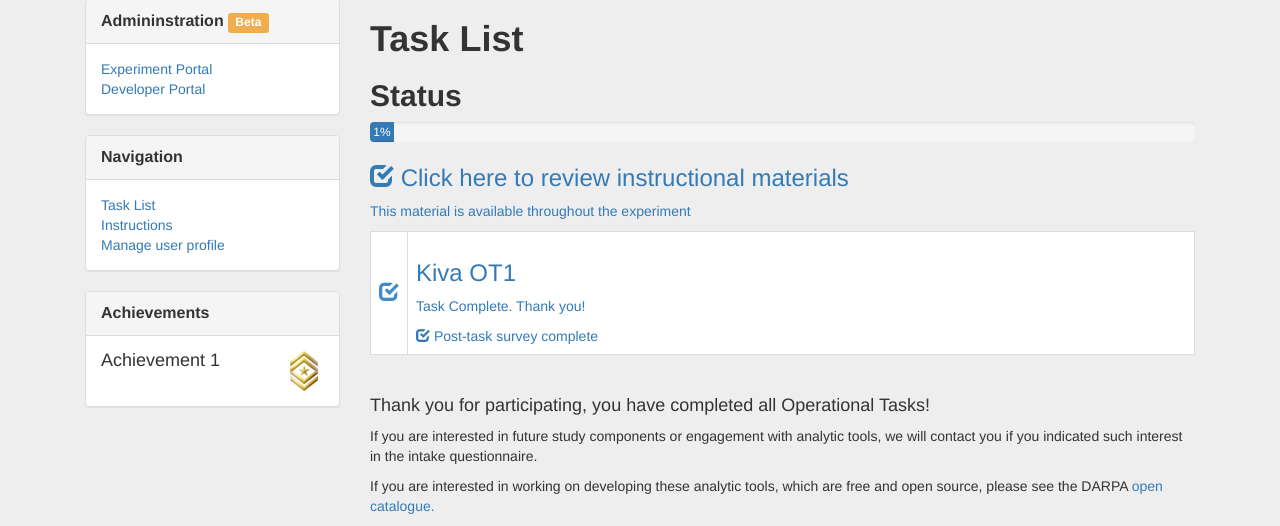
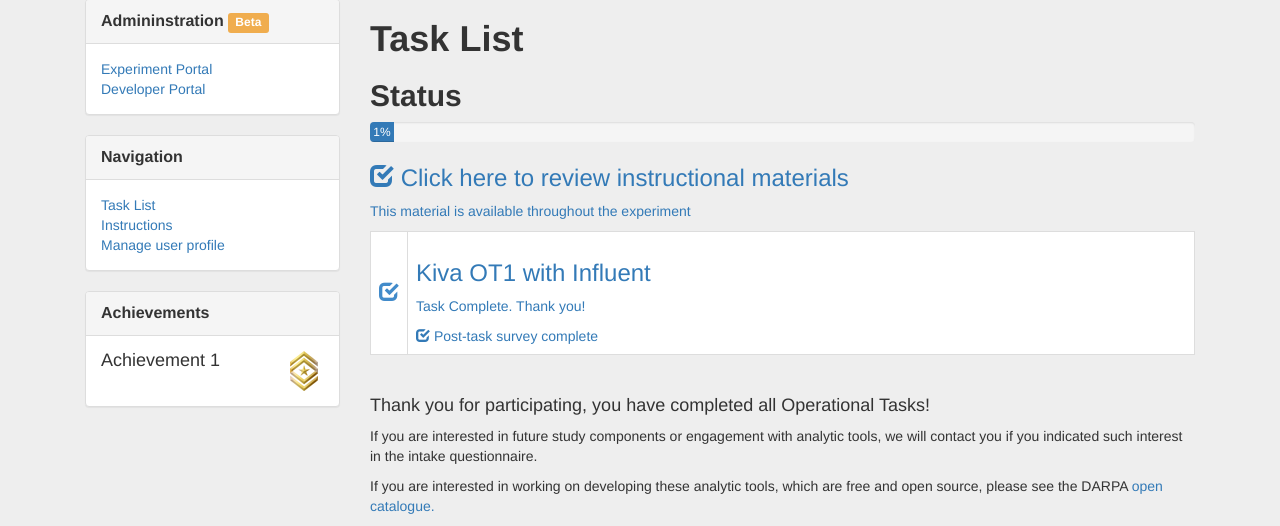
Before and after one commit to apache/incubator-flagon-stout, a Django app: page /tasking/task_list/ in a window 1280 px wide. Shown: the part 83-609 px from the top of the page. Run offline with Django 3.2, Linux system fonts and the light colour scheme; a user stored in the database is signed in; data comes from the database, SQL or seed files in the repository; tables that the repository leaves empty hold one stand-in row (values such as "Sample post"); some libraries are stand-ins or nearby versions.

Commit message:
update task list links with product names

```diff
--- a/op_tasks/templates/task_list.html
+++ b/op_tasks/templates/task_list.html
@@ -47,7 +47,7 @@
           </td>
           <td>
             <div style="font-size: 18px;">
-              <span class="heading">{{task.op_task.name}}</span>
+              <span class="heading">{{task.op_task.name}} with {{task.product.name}}</span>
               <span class="pull-right text">Task Complete. Thank You!</span>
             </div>
           </td>
@@ -60,7 +60,7 @@
           </td>
           <td>
             <div class="task-current">
-              <h3 class="heading disabled">{{task.op_task.name}}</h3>
+              <h3 class="heading disabled">{{task.op_task.name}} with {{task.product.name}}</h3>
               <p class="text disabled">Task Complete. Thank You!</p>
               <a href="" data-toggle="modal" data-target="#exit-{{task.pk}}">
                 <span class="glyphicon glyphicon-hand-right"></span>
@@ -77,7 +77,7 @@
           </td>
           <td>
             <a href="{% url 'op_tasks:product' task_pk=task.pk %}">
-              <h3 class="heading">{{task.op_task.name}}</h3>
+              <h3 class="heading">{{task.op_task.name}} with {{task.product.name}}</h3>
               <p class="text">Task Complete.  Thank you!</p>
             <a class="task-current" href="" data-toggle="modal" data-target="#exit-{{task.pk}}">
               <span class="glyphicon glyphicon-hand-right"></span>
@@ -93,7 +93,7 @@
           </td>
           <td>
             <a href="{% url 'op_tasks:product' task_pk=task.pk %}">
-              <h3 class="heading">{{task.op_task.name}}</h3>
+              <h3 class="heading">{{task.op_task.name}} with {{task.product.name}}</h3>
               <p class="text">Task Complete.  Thank you!</p>
             <a href="" data-toggle="modal" data-target="#exit-{{task.pk}}">
               <span class="glyphicon glyphicon-check"></span>
@@ -109,7 +109,7 @@
           </td>
           <td>
             <a class="task-current" href="{% url 'op_tasks:product' task_pk=task.pk %}">
-              <h3 class="heading">{{task.op_task.name}}</h3>
+              <h3 class="heading">{{task.op_task.name}} with {{task.product.name}}</h3>
               <p class="text">Task not yet completed. Click to start this Operational Task</p>
             </a>
           </td>
@@ -122,7 +122,7 @@
           </td>
           <td>
             <div style="font-size: 18px;">
-              <span class="heading">{{task.op_task.name}}</span>
+              <span class="heading">{{task.op_task.name}} with {{task.product.name}}</span>
               <span class="pull-right text">Complete previous tasks first.</span>
             </div>
           </td>
```
